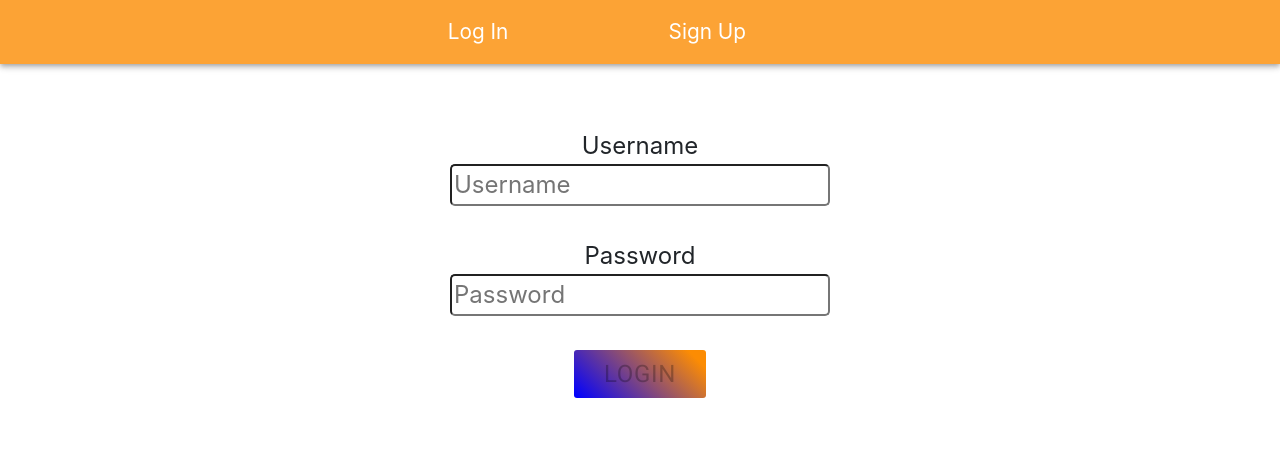
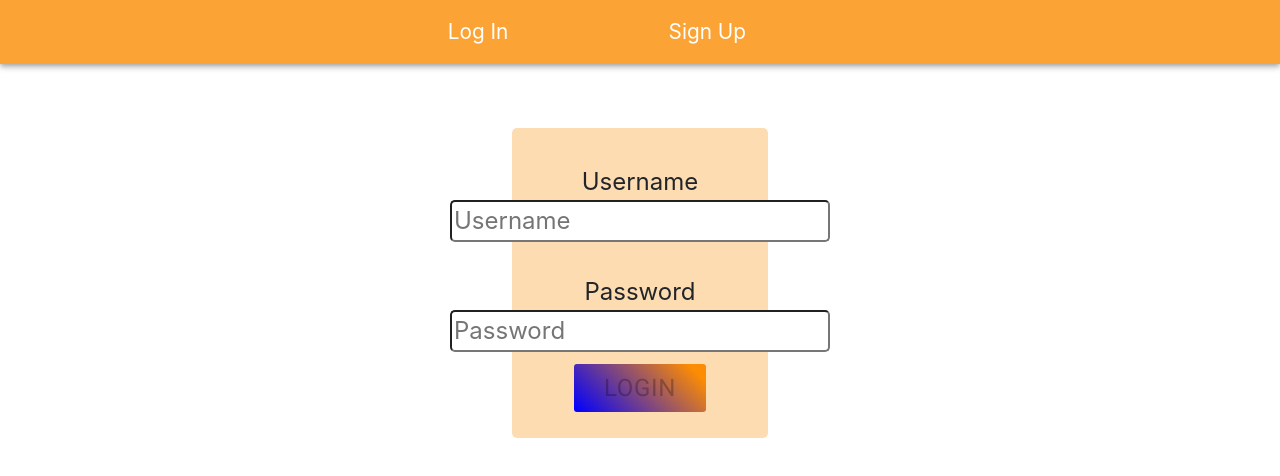
Before and after one commit to Build-Week-Post-Here-2/front-end, a React (Create React App) app in the folder login-page/: page /login in a window 1280 px wide. Shown: the top 476 px of the page. Built offline with nearby package versions, Linux system fonts and the light colour scheme.

Commit message:
added box around form for login

```diff
--- a/login-page/src/components/Login.js
+++ b/login-page/src/components/Login.js
@@ -139,6 +139,11 @@ const useStyles = makeStyles((theme) => ({
     display: "flex",
     flexDirection: "column",
     alignItems: "center",
+    background: 'rgb(252,140,3, .3)',
+    width: '20%',
+    margin: '5% auto',
+    borderRadius: '5px',
+    padding: '2%'
   },
   labelUsername: {
     marginTop: "5%",
```
